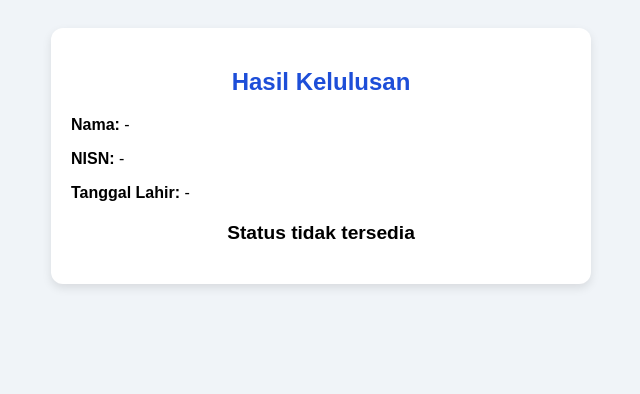
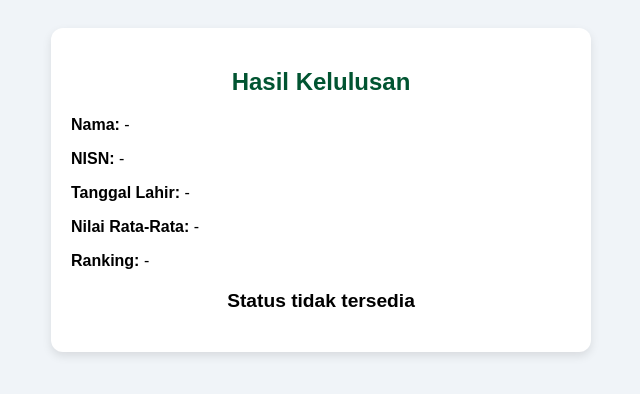
Before and after one commit to diahry/pengumuman-lulus, a plain HTML site: page hasil.html in a window 1280 px wide. Shown: the whole page, without its empty margins (319-959 px from the left). Drawn offline with Linux system fonts and the light colour scheme.

Commit message:
hasil.html

```diff
--- a/hasil.html
+++ b/hasil.html
@@ -20,7 +20,7 @@
     }
 
     h2 {
-      color: #1d4ed8;
+      color: #015431;
       text-align: center;
     }
 
@@ -71,6 +71,8 @@
     <p><strong>Nama:</strong> <span id="nama"></span></p>
     <p><strong>NISN:</strong> <span id="nisn"></span></p>
     <p><strong>Tanggal Lahir:</strong> <span id="tgl"></span></p>
+    <p><strong>Nilai Rata-Rata:</strong> <span id="nilai"></span></p>
+    <p><strong>Ranking:</strong> <span id="ranking"></span></p>
 
     <div class="status-box">
       <span id="status" class="status"></span>
@@ -85,11 +87,15 @@
     const nama = params.get("nama");
     const nisn = params.get("nisn");
     const tgl = params.get("tgl");
+    const nilai = params.get("nilai");
+    const ranking = params.get("ranking");
     const status = params.get("status");
 
-    document.getElementById("nama").textContent = nama || "-";
+    document.getElementById("nama").textContent = (nama || "-").toUpperCase();
     document.getElementById("nisn").textContent = nisn || "-";
     document.getElementById("tgl").textContent = tgl || "-";
+    document.getElementById("nilai").textContent = nilai || "-";
+    document.getElementById("ranking").textContent = ranking || "-";
 
     const statusEl = document.getElementById("status");
     statusEl.textContent = status;
```
